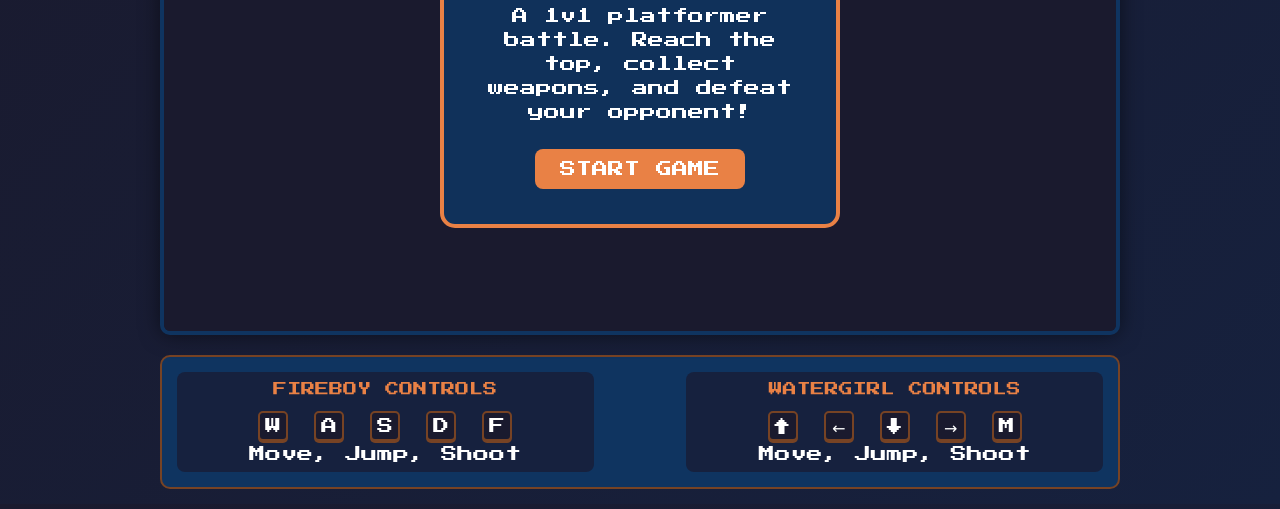
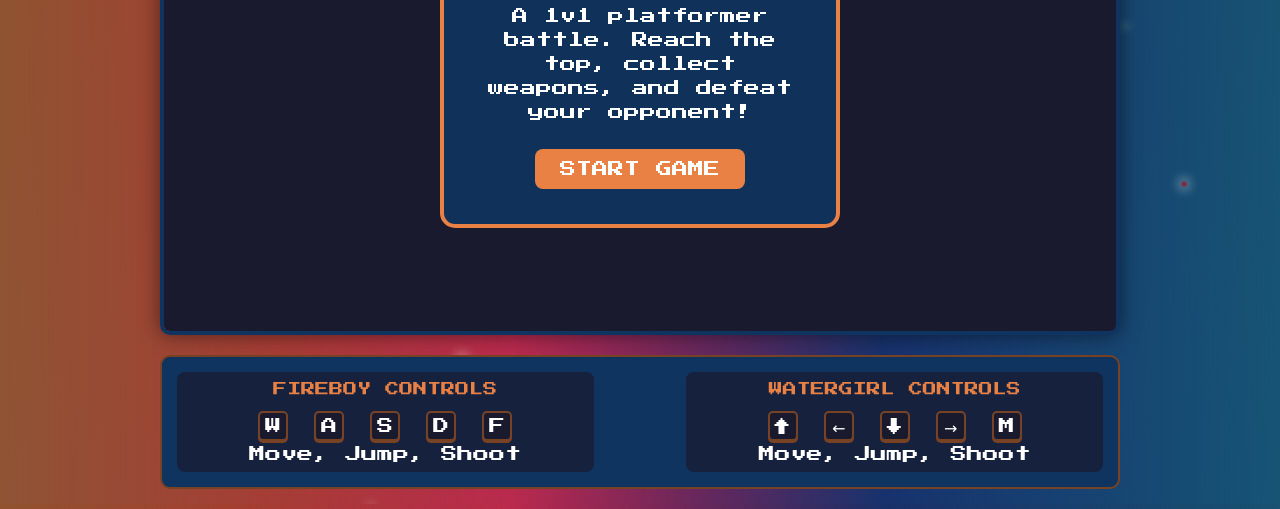
Before and after one commit to Alex-Kisteria/PromptQuest-Odd-1-Out, a plain HTML site: page game/Game.html in a window 1280 px wide. Shown: the part 296-805 px from the top of the page. Drawn offline with Linux system fonts and the light colour scheme.

Commit message:
Add animated starry background to game UI
Introduced a sparkling stars background effect using new CSS and JavaScript. Updated Game.css for layered gradients and star animations, added a .stars-bg container in Game.html, and implemented createStars() in Game.js to dynamically generate and animate stars for enhanced visual appeal.

```diff
--- a/game/Game.css
+++ b/game/Game.css
@@ -6,7 +6,11 @@
         }
 
         body {
-            background: linear-gradient(135deg, #1a1a2e 0%, #16213e 100%);
+           background:
+                linear-gradient(135deg, #1a1a2e 0%, #16213e 100%), /* base dark */
+                linear-gradient(90deg, rgba(255, 136, 0, 0.514) 0%, rgba(236, 49, 2, 0.767) 40%, transparent 70%), /* fire left */
+                linear-gradient(270deg, rgba(1, 197, 241, 0.308) 0%, rgba(12, 0, 172, 0.4) 60%, transparent 100%); /* water right */
+            background-blend-mode: lighten, lighten, normal;
             color: #fff;
             overflow: hidden;
             height: 100vh;
@@ -197,6 +201,26 @@
             transition: width 0.3s;
         }
 
-        .key-ctrl {
-            font-size: 6px;
+         .stars-bg {
+            position: fixed;
+            top: 0; left: 0; right: 0; bottom: 0;
+            width: 100vw;
+            height: 100vh;
+            pointer-events: none;
+            z-index: -1;
+            overflow: hidden;
         }
+        .star {
+            position: absolute;
+            border-radius: 50%;
+            background: white;
+            opacity: 0.25;
+            z-index: 0;
+            box-shadow: 0 0 8px 2px #fff, 0 0 16px 4px #fff2;
+            animation: sparkle 2s infinite ease-in-out;
+        }
+
+        @keyframes sparkle {
+            0%, 100% { opacity: 0.25; transform: scale(1); }
+            50% { opacity: 0.5; transform: scale(1.3); }
+        }
--- a/game/Game.html
+++ b/game/Game.html
@@ -9,6 +9,7 @@
 </head>
 <body>
 <div style="display: flex; flex-direction: row; align-items: flex-start;">
+    <div class="stars-bg"></div>
     <div id="game-container">
         <div id="game-header">
             <h1 id="game-title">FIRE & WATER DUEL</h1>
--- a/game/Game.js
+++ b/game/Game.js
@@ -1250,6 +1250,28 @@ class Ability {
                 }
             }
         }
+                // Sparkling stars background
+function createStars(numStars = 40) {
+    const colors = ['#fff', '#0ff', '#0f0', '#f00', '#00f']; // white, cyan, green, red, blue
+    const colorChoices = ['#fff', '#0f0', '#f00', '#00f']; // white, green, red, blue
+    let starsBg = document.querySelector('.stars-bg');
+    if (!starsBg) return;
+    for (let i = 0; i < numStars; i++) {
+        const star = document.createElement('div');
+        star.className = 'star';
+        const size = Math.random() * 2 + 1;
+        star.style.width = `${size + 1}px`;
+        star.style.height = `${size + 1}px`;
+        star.style.top = `${Math.random() * 100}vh`;
+        star.style.left = `${Math.random() * 100}vw`;
+        star.style.opacity = 0.15 + Math.random() * 0.15;
+        star.style.background = colorChoices[Math.floor(Math.random() * colorChoices.length)];
+        star.style.boxShadow = `0 0 8px 2px ${star.style.background}, 0 0 16px 4px ${star.style.background}44`;
+        star.style.animationDelay = `${Math.random() * 2}s`;
+        starsBg.appendChild(star);
+    }
+}
+createStars();
 
         // Game loop
         function gameLoop() {
```
